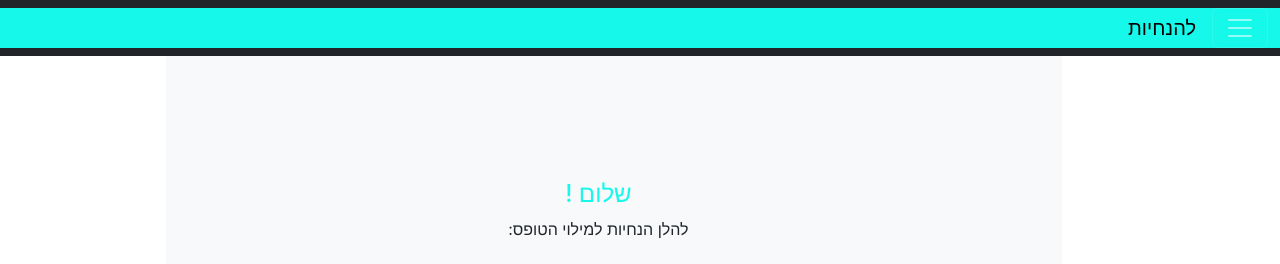
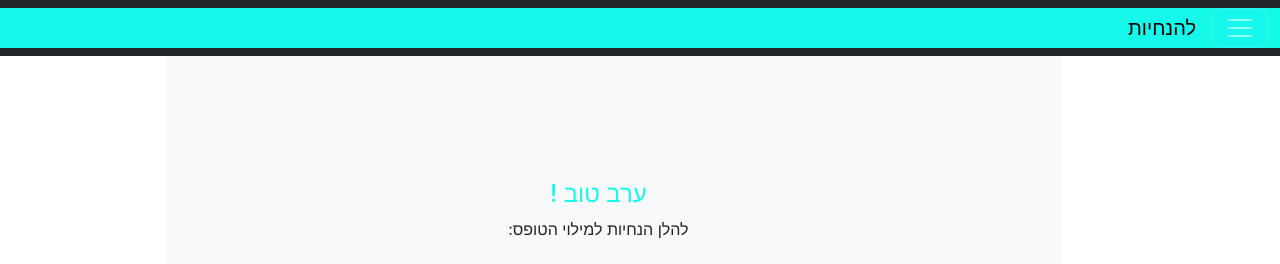
Before and after one commit to 214211096/practicum_client, a React (Create React App) app: page /guidence in a window 1280 px wide. Shown: the top 264 px of the page. Built offline with nearby package versions, Linux system fonts and the light colour scheme; the HTML template or start-up script is replaced by a standard one.

Commit message:
commit m5

```diff
--- a/src/components/GuidencePage.js
+++ b/src/components/GuidencePage.js
@@ -1,4 +1,4 @@
-import React, { useContext } from "react";
+import React, { useContext, useState } from "react";
 import { useNavigate } from "react-router-dom";
 import {userContext} from '../UserContext';
 import { Button } from "@mui/material";
@@ -8,13 +8,24 @@ export default function GuidencePage(){
 
     const nameCtx=useContext(userContext);
     const navigate=useNavigate()
+    const [time,setTime]=useState("");
 
+    function TimeOfDay() {
+        const currentHour = new Date().getHours();
+        if (currentHour >= 6 && currentHour < 12) {
+         setTime("בוקר טוב")
+        } else if (currentHour >= 12 && currentHour < 18) {
+            setTime("צהרים טובים")
+        } else {
+            setTime("ערב טוב")
+        }
+      }
     return(
-        <div className="direct row div-location padd" >
+        <div  className="direct row div-location padd" >
+            <TimeOfDay/>
             <div className="m-3">
-                <h4  style={{color:" rgb(22, 248, 233)"}}>שלום {nameCtx.firstName}  {nameCtx.lastName}!</h4>
+                <h4  style={{color:" rgb(22, 248, 233)"}}>{time} {nameCtx.firstName}  {nameCtx.lastName}!</h4>
             להלן הנחיות למילוי הטופס:<br/>
-
             </div>
             <p className="m-1">
              בטופס תתבקש/י למלא את פרטיך ופרטי ילדיך.<br/>
@@ -38,5 +49,6 @@ export default function GuidencePage(){
             </div>
             <Button style={{color:" rgb(22, 248, 233)"}} variant="text" size="large" onClick={()=>navigate('/')}>חזרה לטופס</Button>
         </div>
+
     )
 }
```
